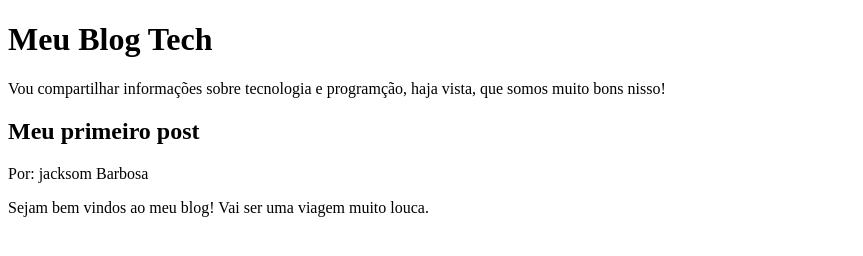
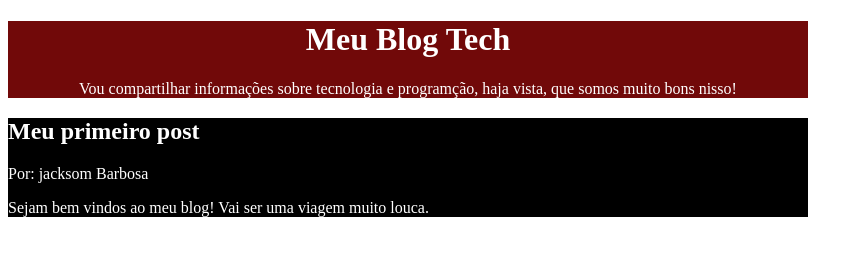
Before and after one commit to jacksombrbs/Blog1A, a plain HTML site: page index.html in a window 1280 px wide. Shown: the whole page, without its empty margins (0-863 px from the left). Drawn offline with Linux system fonts and the light colour scheme.

Commit message:
Atualização 28/05

```diff
--- /dev/null
+++ b/estilo.css
@@ -0,0 +1,15 @@
+body {
+max-width: 800px;]
+margin: 0 auto;
+}
+
+header{
+background-color: rgb(113, 9, 9);
+color: #fff;
+text-align: center;
+}
+
+main {
+background-color: black;
+color: #fff;
+}
--- a/index.html
+++ b/index.html
@@ -4,6 +4,7 @@
     <meta charset="UTF-8">
     <meta name="viewport" content="width=device-width, initial-scale=1.0">
     <title>Blog do Jacks</title>
+    <link rel="stylesheet" href="estilo.css">
 </head>
 <body>
     <header>
```
